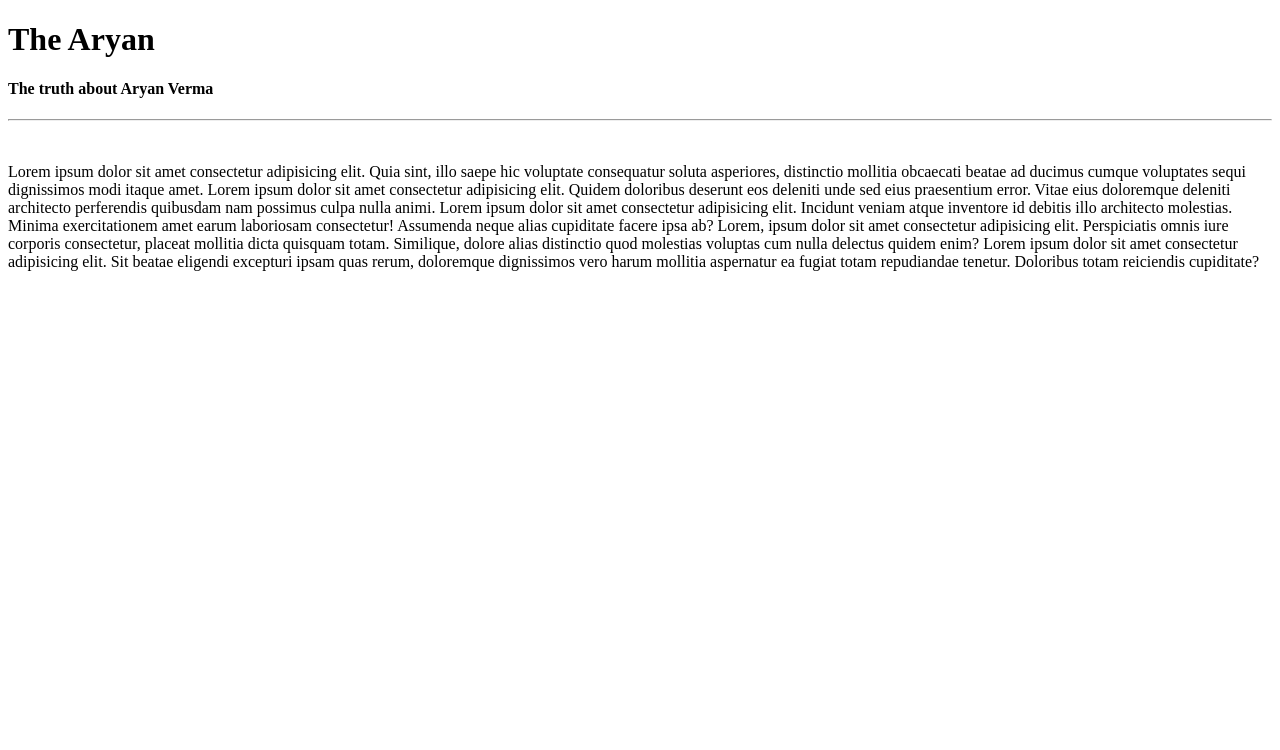
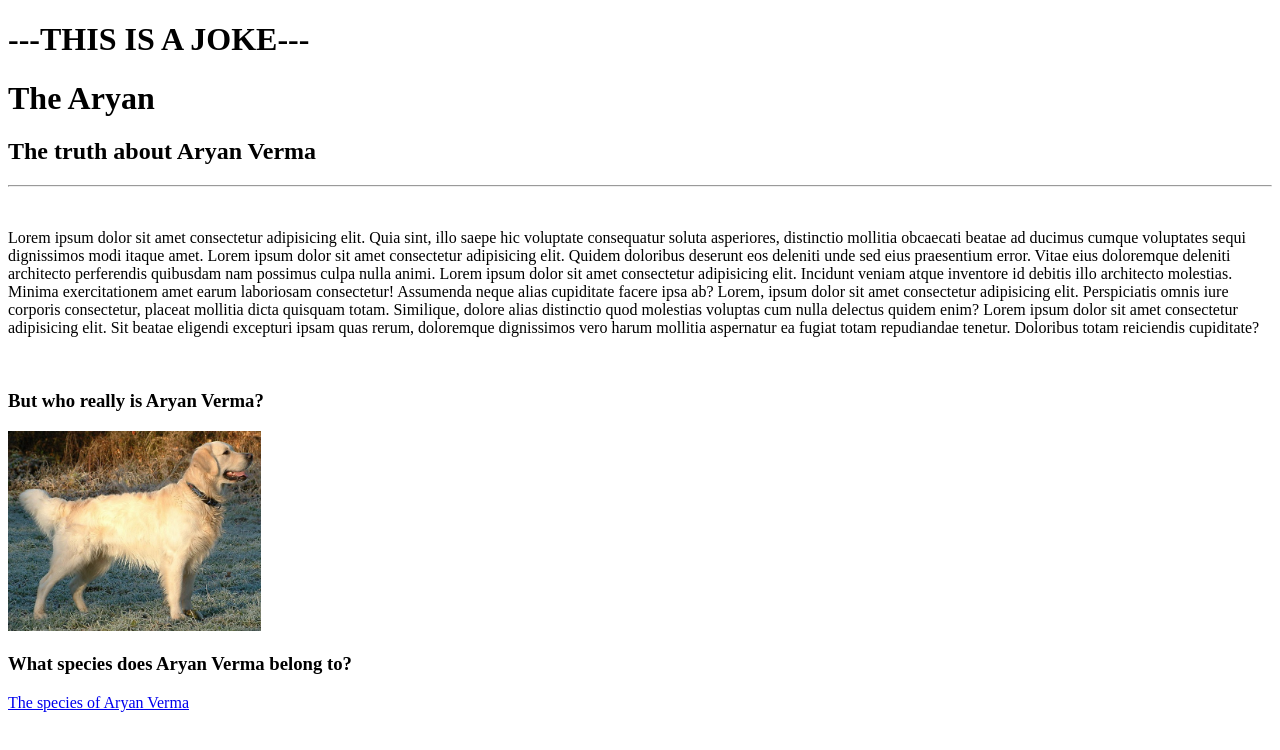
Before and after one commit to Chillbytefire/The-Aryan, a plain HTML site: page index.html in a window 1280 px wide. Drawn offline with Linux system fonts and the light colour scheme.

Commit message:
Added Image and species

```diff
--- a/index.html
+++ b/index.html
@@ -4,8 +4,10 @@
         <title>The Aryan</title>
     </head>
     <body>
+        <h1>---THIS IS A JOKE---</h1>
+        <!--This is no joke-->
         <h1>The Aryan</h1>
-        <h4>The truth about Aryan Verma</h4>
+        <h2>The truth about Aryan Verma</h4>
         <hr>
         <br>
         <p>Lorem ipsum dolor sit amet consectetur adipisicing elit. Quia sint, illo saepe hic voluptate consequatur soluta asperiores, distinctio mollitia obcaecati beatae ad ducimus cumque voluptates sequi dignissimos modi itaque amet.
@@ -14,5 +16,10 @@
             Lorem, ipsum dolor sit amet consectetur adipisicing elit. Perspiciatis omnis iure corporis consectetur, placeat mollitia dicta quisquam totam. Similique, dolore alias distinctio quod molestias voluptas cum nulla delectus quidem enim?
             Lorem ipsum dolor sit amet consectetur adipisicing elit. Sit beatae eligendi excepturi ipsam quas rerum, doloremque dignissimos vero harum mollitia aspernatur ea fugiat totam repudiandae tenetur. Doloribus totam reiciendis cupiditate?
         </p>
+        <br>
+        <h3>But who really is Aryan Verma?</h3>
+        <img src="/Aryan-Image.jpg" alt="Aryan Verma real" height="200">
+        <h3>What species does Aryan Verma belong to?</h3>
+        <a href="https://en.wikipedia.org/wiki/Dog">The species of Aryan Verma</a>
     </body>
 </html>
```
Also changed, not shown: Aryan-Image.jpg (added).
